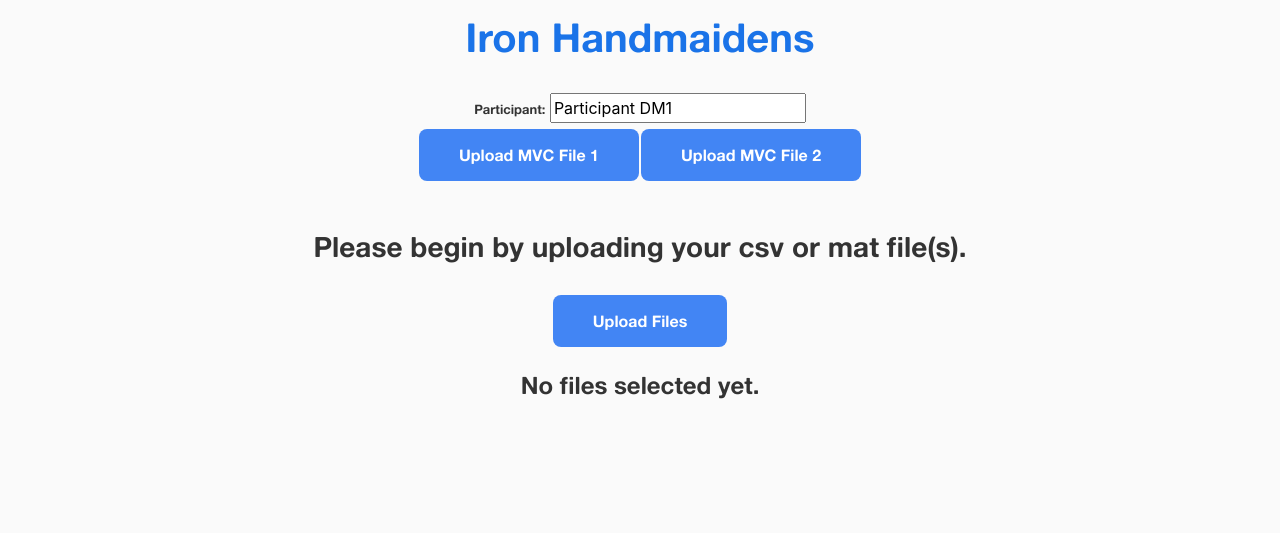
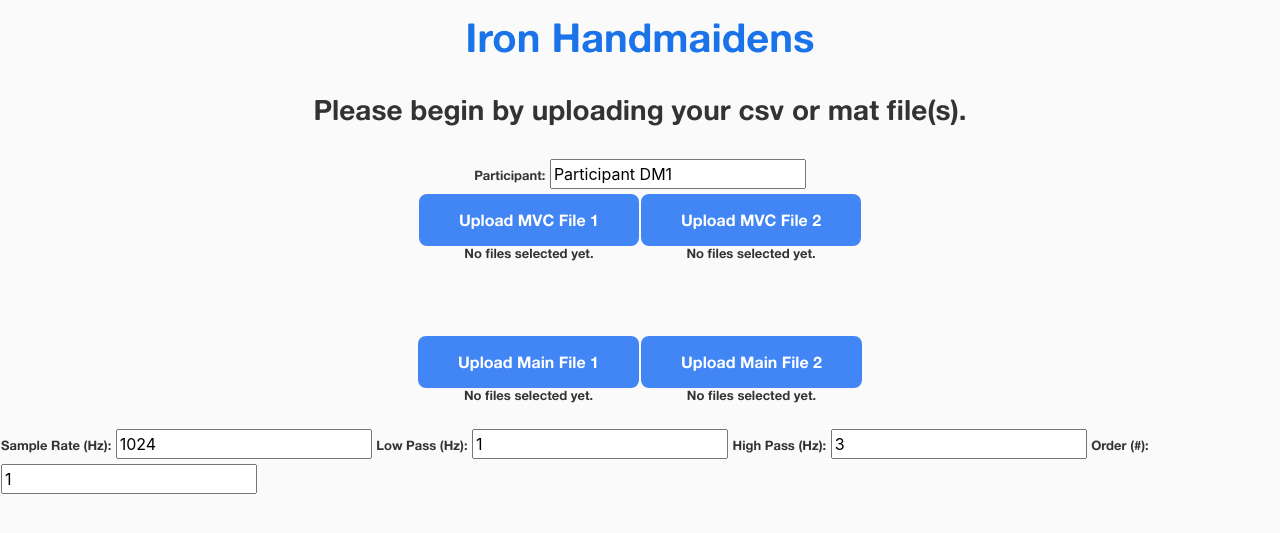
Before and after one commit to eearchey/iron_handmaidens, a Django app: page / in a window 1280 px wide. Shown: the part 59-592 px from the top of the page. Run offline with Django 3.2, Linux system fonts and the light colour scheme; some libraries are stand-ins or nearby versions.

Commit message:
Brand new form on front page with all variable inputs

```diff
--- a/iron_handmaidens/data/templates/data/home.html
+++ b/iron_handmaidens/data/templates/data/home.html
@@ -14,6 +14,7 @@
     h4 {
         text-align: center;
         font-family: AlteHaasGroteskBold;
+        font-size: small;
     }
     input[type="button"] {
         background-color: #4285F4;
@@ -48,6 +49,8 @@
     <form method="post" enctype="multipart/form-data">
         {% csrf_token %}
         <br>
+        <h3>Please begin by uploading your csv or mat file(s).</h3>
+        <br>
         <label for="participantName">Participant:</label>
         <input type="text" id="participantName" value="Participant DM1" onclick="this.select()"/>
         <div class = "form-group">
@@ -57,7 +60,7 @@
             <input type="button" id="MVC1" value="Upload MVC File 1" onclick="document.getElementById('MVC-file1').click();"/>
             <input type="file" style="display:none;" id="MVC-file1" name="MVC-file1" accept=".csv, .mat" multiple="false">
             </div>
-            <h4 id="file-nameMVC1"></h4>
+            <h4 id="file-nameMVC1">No files selected yet.</h4>
             </td>
 
             <td>
@@ -65,18 +68,45 @@
             <input type="button" id="MVC2" value="Upload MVC File 2" onclick="document.getElementById('MVC-file2').click();"/>
             <input type="file" style="display:none;" id="MVC-file2" name="MVC-file2" accept=".csv, .mat" multiple="false">
             </div>
-            <h4 id="file-nameMVC2"></h4>
+            <h4 id="file-nameMVC2">No files selected yet.</h4>
             </td>
             </table></center>
         </div>
-        <br>
-        <h3>Please begin by uploading your csv or mat file(s).</h3>
-        <br>
+        <br><br>
         <div class = "form-group">
-            <input type="button" id="uploadFile" value="Upload Files" onclick="document.getElementById('csv-file').click();"/>
-            <input type="file" style="display:none;" id="csv-file" name="csv-file" accept=".csv, .mat" multiple="true">
-            <br><br>
-            <h4 id="file-names">No files selected yet.</h4>
+            <center><table>
+            <td>
+            <div padding-left="33%">
+            <input type="button" id="MG1" value="Upload Main File 1" onclick="document.getElementById('MG-file1').click();"/>
+            <input type="file" style="display:none;" id="MG-file1" name="MG-file1" accept=".csv, .mat" multiple="false">
+            </div>
+            <h4 id="file-nameMG1">No files selected yet.</h4>
+            </td>
+
+            <td>
+            <div padding-left="33%">
+            <input type="button" id="MG2" value="Upload Main File 2" onclick="document.getElementById('MG-file2').click();"/>
+            <input type="file" style="display:none;" id="MG-file2" name="MG-file2" accept=".csv, .mat" multiple="false">
+            </div>
+            <h4 id="file-nameMG2">No files selected yet.</h4>
+            </td>
+            </table></center>
+        </div>
+        <div class = "form-group">
+            <center>
+                <table>
+                    <td>
+                        <label for="SampleRate">Sample Rate (Hz):</label>
+                        <input type="text" id="SampleRate" value="1024"/>
+                        <label for="LowPass">Low Pass (Hz):</label>
+                        <input type="text" id="LowPass" value="1"/>
+                        <label for="HighPass">High Pass (Hz):</label>
+                        <input type="text" id="HighPass" value="3"/>
+                        <label for="Order">Order (#):</label>
+                        <input type="text" id="Order" value="1"/>
+                    </td>
+                </table>
+            </center>
         </div>
         <div class = "go form-group">
             <h3>Once your file has been attached and the form fields have been filled, click Submit.</h3>
@@ -86,7 +116,7 @@
 </div>
 
 <div class = "thanks">
-    <h3>Thank you for uploading the file! This may take a moment.</h3>
+    <h3>Thank you for uploading the files! This may take a moment.</h3>
 </div>
 
 
@@ -101,28 +131,52 @@
     for (i = 0; i < x.length; i++) {
         x[i].style.display = 'none';
     }
-    let input = document.getElementById('csv-file');
-    let file_names = document.getElementById('file-names');
-    input.addEventListener('change', showFileName);
-    function showFileName(event) {
-        let input = event.srcElement;
-        file_names.innerHTML = 'Files: <br />';
-        /*Empty array to store channel names for each file submitted*/
-        for (let j = 0; j < input.files.length; j++) {
-            let file = input.files[j]
+
+
+    let inputMG1 = document.getElementById('MG-file1');
+    let file_namesMG1 = document.getElementById('file-nameMG1');
+    inputMG1.addEventListener('change', showFileNameMG1);
+    function showFileNameMG1(event) {
+        let inputMG1 = event.srcElement;
+        file_namesMG1.innerHTML = 'Files: <br />';
+        let file = inputMG1.files[0]
         let fileName = file.name;
         let dataName = fileName.split('.')[0].split('_')[1];
         let columnPrefix = 'Shimmer_' + dataName + '_';
         let columnSuffix = '_' + dataName;
-            file_names.innerHTML += fileName + '<br><label for="ch1Name">Channel 1' + ' :&emsp;</label><input type="text" id="ch1Name' + j +'" name="ch1Name" value="' + columnPrefix + 'EMG_CH1_24BIT_CAL' + '" onclick="this.select()">&emsp;<label for="ch2Name">Channel 2' + ' :&emsp;</label><input type="text" id="ch2Name' + j +'" name="ch2Name" value="' + columnPrefix + 'EMG_CH2_24BIT_CAL' + '" onclick="this.select()"><br />';
-            file_names.innerHTML += '<br><label for="timestampName">Timestamps' + ' :&emsp;</label><input type="text" id="timestamp' + j +'" name="timestampName" value="' + columnPrefix + 'TimestampSync_Unix_CAL' + '" onclick="this.select()">&emsp;<label for="Event Marker">Events' + ' :&emsp;</label><input type="text" id="eventMarker' + j +'" name="eventMarker" value="' + columnPrefix + 'Event_Marker_CAL' + '"  onclick="this.select()"><br><br />';
-            /*Channel names are by the format 'ch1Namej','ch2Namej','timeStampj','eventMarkerj*/
-        }
+        file_namesMG1.innerHTML += fileName + '<br><label for="MG1ch1Name">Channel 1' + ' :&emsp;</label><input type="text" id="MG1ch1Name" name="MG1ch1Name" value="' + columnPrefix + 'EMG_CH1_24BIT_CAL' + '" onclick="this.select()">&emsp;<label for="MG1ch2Name">Channel 2' + ' :&emsp;</label><input type="text" id="MG1ch2Name" name="MG1ch2Name" value="' + columnPrefix + 'EMG_CH2_24BIT_CAL' + '" onclick="this.select()"><br />';
+        file_namesMG1.innerHTML += '<br><label for="MG1timestampName">Timestamps' + ' :&emsp;</label><input type="text" id="MG1timestamp" name="MG1timestampName" value="' + columnPrefix + 'TimestampSync_Unix_CAL' + '" onclick="this.select()">&emsp;<label for="Event Marker">Events' + ' :&emsp;</label><input type="text" id="MG1eventMarker" name="MG1eventMarker" value="' + columnPrefix + 'Event_Marker_CAL' + '"  onclick="this.select()"><br><br />';
+        /*Channel names: are by the format 'MG1ch1Name','MG1ch2Name'
+        Timestamp: 'MG1timeStamp'
+        Event Marker: 'MG1eventMarker*/
         let y = document.getElementsByClassName("go");
         for (j = 0; j < y.length; j++) {
             y[j].style.display = 'block';
         }
     }
+
+    let inputMG2 = document.getElementById('MG-file2');
+    let file_namesMG2 = document.getElementById('file-nameMG2');
+    inputMG2.addEventListener('change', showFileNameMG2);
+    function showFileNameMG2(event) {
+        let inputMG2 = event.srcElement;
+        file_namesMG2.innerHTML = 'Files: <br />';
+        let file = inputMG2.files[0]
+        let fileName = file.name;
+        let dataName = fileName.split('.')[0].split('_')[1];
+        let columnPrefix = 'Shimmer_' + dataName + '_';
+        let columnSuffix = '_' + dataName;
+        file_namesMG2.innerHTML += fileName + '<br><label for="MG2ch1Name">Channel 1' + ' :&emsp;</label><input type="text" id="MG2ch1Name" name="MG2ch1Name" value="' + columnPrefix + 'EMG_CH1_24BIT_CAL' + '" onclick="this.select()">&emsp;<label for="MG2ch2Name">Channel 2' + ' :&emsp;</label><input type="text" id="MG2ch2Name" name="MG2ch2Name" value="' + columnPrefix + 'EMG_CH2_24BIT_CAL' + '" onclick="this.select()"><br />';
+        file_namesMG2.innerHTML += '<br><label for="MG2timestampName">Timestamps' + ' :&emsp;</label><input type="text" id="MG2timestamp" name="MG2timestampName" value="' + columnPrefix + 'TimestampSync_Unix_CAL' + '" onclick="this.select()">&emsp;<label for="Event Marker">Events' + ' :&emsp;</label><input type="text" id="MG2eventMarker" name="MG2eventMarker" value="' + columnPrefix + 'Event_Marker_CAL' + '"  onclick="this.select()"><br><br />';
+        /*Channel names: are by the format 'MG2ch1Name','MG2ch2Name'
+        Timestamp: 'MG2timeStamp'
+        Event Marker: 'MG2eventMarker*/
+        let y = document.getElementsByClassName("go");
+        for (j = 0; j < y.length; j++) {
+            y[j].style.display = 'block';
+        }
+    }
+
     function thanks() {
         let y = document.getElementsByClassName("begin");
         for (let j = 0; j < y.length; j++) {
@@ -140,18 +194,16 @@
     function showFileName1(event) {
         let inputMVC1 = event.srcElement;
         file_namesMVC1.innerHTML = 'File 1: <br />';
-        /*Empty array to store channel names for each file submitted*/
-        for (let j = 0; j < inputMVC1.files.length; j++) {
-            let file = inputMVC1.files[j]
+        let file = inputMVC1.files[0]
         let fileName = file.name;
         let dataName = fileName.split('.')[0].split('_')[1];
         let columnPrefix = 'Shimmer_' + dataName + '_';
         let columnSuffix = '_' + dataName;
-            file_namesMVC1.innerHTML += fileName + '<br><label for="ch1Name">Channel 1' + ' :&emsp;</label><input type="text" id="ch1Name' + j +'" name="ch1Name" value="' + columnPrefix + 'EMG_CH1_24BIT_CAL' + '" onclick="this.select()">&emsp;<label for="ch2Name">Channel 2' + ' :&emsp;</label><input type="text" id="ch2Name' + j +'" name="ch2Name" value="' + columnPrefix + 'EMG_CH2_24BIT_CAL' + '" onclick="this.select()"><br />';
-            file_namesMVC1.innerHTML += '<br><label for="timestampName">Timestamps' + ' :&emsp;</label><input type="text" id="timestamp' + j +'" name="timestampName" value="' + columnPrefix + 'TimestampSync_Unix_CAL' + '" onclick="this.select()">&emsp;<label for="Event Marker">Events' + ' :&emsp;</label><input type="text" id="eventMarker' + j +'" name="eventMarker" value="' + columnPrefix + 'Event_Marker_CAL' + '"  onclick="this.select()"><br><br />';
-
-            /*Channel names are by the format 'ch1Namej','ch2Namej','timeStampj','eventMarkerj*/
-        }
+        file_namesMVC1.innerHTML += fileName + '<br><label for="MVC1ch1Name">Channel 1' + ' :&emsp;</label><input type="text" id="MVC1ch1Name" name="MVC1ch1Name" value="' + columnPrefix + 'EMG_CH1_24BIT_CAL' + '" onclick="this.select()">&emsp;<label for="MVC1ch2Name">Channel 2' + ' :&emsp;</label><input type="text" id="MVC1ch2Name" name="MVC1ch2Name" value="' + columnPrefix + 'EMG_CH2_24BIT_CAL' + '" onclick="this.select()"><br />';
+        file_namesMVC1.innerHTML += '<br><label for="MVC1timestampName">Timestamps' + ' :&emsp;</label><input type="text" id="MVC1timestamp" name="MVC1timestampName" value="' + columnPrefix + 'TimestampSync_Unix_CAL' + '" onclick="this.select()">&emsp;<label for="Event Marker">Events' + ' :&emsp;</label><input type="text" id="MVC1eventMarker" name="MVC1eventMarker" value="' + columnPrefix + 'Event_Marker_CAL' + '"  onclick="this.select()"><br><br />';
+        /*Channel names: are by the format 'MVC1ch1Name','MVC1ch2Name'
+        Timestamp: 'MVC1timeStamp'
+        Event Marker: 'MVC1eventMarker*/
     }
 
     let inputMVC2 = document.getElementById('MVC-file2');
@@ -160,19 +212,16 @@
     function showFileName2(event) {
         let inputMVC2 = event.srcElement;
         file_namesMVC2.innerHTML = 'File 2: <br />';
-        /*Empty array to store channel names for each file submitted*/
-        for (let j = 0; j < inputMVC2.files.length; j++) {
-            let file = inputMVC2.files[j]
+        let file = inputMVC2.files[0]
         let fileName = file.name;
         let dataName = fileName.split('.')[0].split('_')[1];
         let columnPrefix = 'Shimmer_' + dataName + '_';
         let columnSuffix = '_' + dataName;
-            file_namesMVC2.innerHTML += fileName + '<br><label for="ch1Name">Channel 1' + ' :&emsp;</label><input type="text" id="ch1Name' + j +'" name="ch1Name" value="' + columnPrefix + 'EMG_CH1_24BIT_CAL' + '" onclick="this.select()">&emsp;<label for="ch2Name">Channel 2' + ' :&emsp;</label><input type="text" id="ch2Name' + j +'" name="ch2Name" value="' + columnPrefix + 'EMG_CH2_24BIT_CAL' + '" onclick="this.select()"><br />';
-            file_namesMVC2.innerHTML += '<br><label for="timestampName">Timestamps' + ' :&emsp;</label><input type="text" id="timestamp' + j +'" name="timestampName" value="' + columnPrefix + 'TimestampSync_Unix_CAL' + '" onclick="this.select()">&emsp;<label for="Event Marker">Events' + ' :&emsp;</label><input type="text" id="eventMarker' + j +'" name="eventMarker" value="' + columnPrefix + 'Event_Marker_CAL' + '"  onclick="this.select()"><br><br />';
-
-
-            /*Channel names are by the format 'ch1Namej','ch2Namej','timeStampj','eventMarkerj*/
-        }
+        file_namesMVC2.innerHTML += fileName + '<br><label for="MVC2ch1Name">Channel 1' + ' :&emsp;</label><input type="text" id="MVC2ch1Name" name="MVC2ch1Name" value="' + columnPrefix + 'EMG_CH1_24BIT_CAL' + '" onclick="this.select()">&emsp;<label for="MVC2ch2Name">Channel 2' + ' :&emsp;</label><input type="text" id="MVC2ch2Name" name="MVC2ch2Name" value="' + columnPrefix + 'EMG_CH2_24BIT_CAL' + '" onclick="this.select()"><br />';
+        file_namesMVC2.innerHTML += '<br><label for="MVC2timestampName">Timestamps' + ' :&emsp;</label><input type="text" id="MVC2timestamp" name="MVC2timestampName" value="' + columnPrefix + 'TimestampSync_Unix_CAL' + '" onclick="this.select()">&emsp;<label for="Event Marker">Events' + ' :&emsp;</label><input type="text" id="MVC2eventMarker" name="MVC2eventMarker" value="' + columnPrefix + 'Event_Marker_CAL' + '"  onclick="this.select()"><br><br />';
+        /*Channel names: are by the format 'MVC2ch1Name','MVC2ch2Name'
+        Timestamp: 'MVC2timeStamp'
+        Event Marker: 'MVC2eventMarker*/
     }
 </script>
 {% endblock content %}
```
Lines whose indentation alone changed are shown as unchanged.
